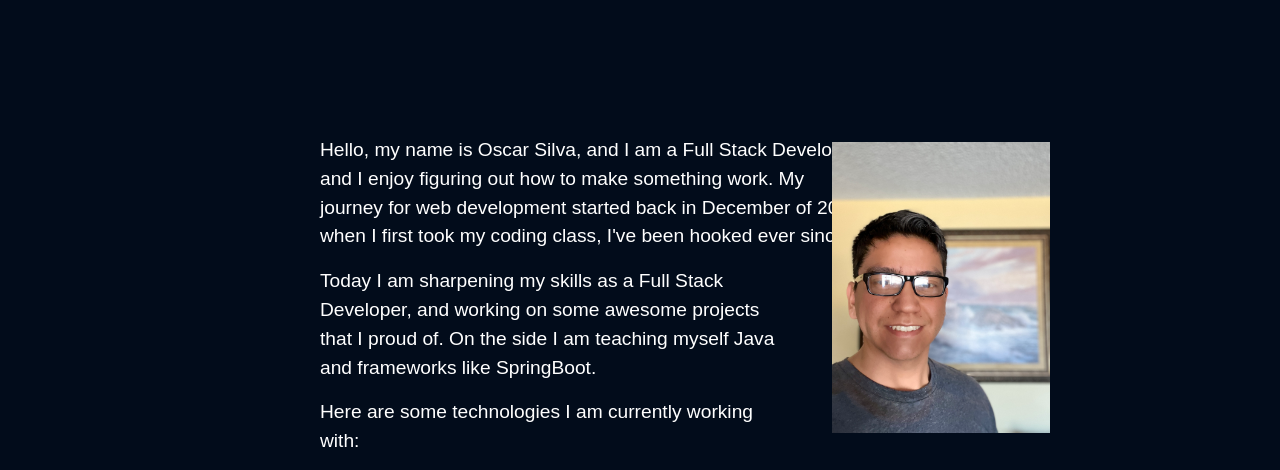
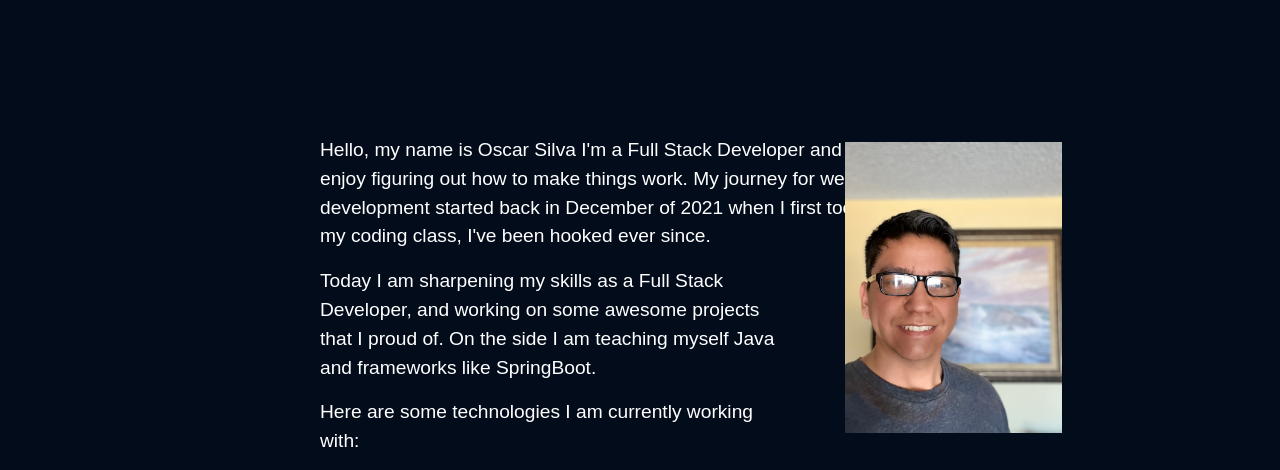
Before and after one commit to Ozz760/showCase, a React (Create React App) app: page / in a window 1280 px wide. Shown: the part 800-1270 px from the top of the page. Built offline with nearby package versions, Linux system fonts and the light colour scheme.

Commit message:
changed some of the text and styles of about me

```diff
--- a/src/components/pages/AboutMe/AboutMe.css
+++ b/src/components/pages/AboutMe/AboutMe.css
@@ -43,6 +43,6 @@
     height: auto;
     margin-left: 1rem;
     position: absolute;
-    margin:auto 65%;
+    margin:auto 66%;
     margin-top: -16rem;
 }
--- a/src/components/pages/AboutMe/AboutMe.js
+++ b/src/components/pages/AboutMe/AboutMe.js
@@ -16,9 +16,9 @@ function AboutMe() {
     <div id="aboutme">
       <h1 className="aboutme-title">About Me</h1>
       <p className="first-par">
-        Hello, my name is Oscar Silva, and I am a Full Stack Developer and I
-        enjoy figuring out how to make something work. My journey for web
-        development started back in December of 2021, when I first took my
+        Hello, my name is Oscar Silva I'm a Full Stack Developer and I
+        enjoy figuring out how to make things work. My journey for web
+        development started back in December of 2021 when I first took my
         coding class, I've been hooked ever since.
       </p>
       <p className="second-par">
```
